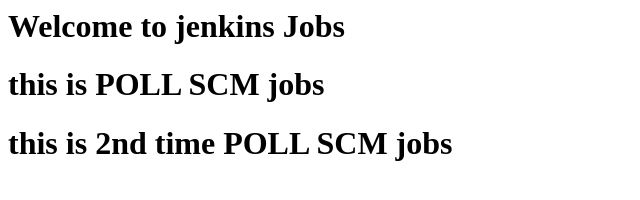
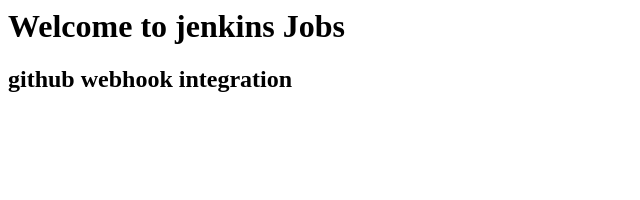
Before and after one commit to lkamble68/webserver-test, a plain HTML site: page index.html in a window 1280 px wide. Shown: the whole page, without its empty margins (0-640 px from the left). Drawn offline with Linux system fonts and the light colour scheme.

Commit message:
Update index.html

```diff
--- a/index.html
+++ b/index.html
@@ -1,3 +1,2 @@
 <h1> Welcome to jenkins Jobs</h1>
-<h1> this is POLL SCM jobs</h1>
-<h1> this is 2nd time POLL SCM jobs</h1>
+<h2> github webhook integration</h2>
```
